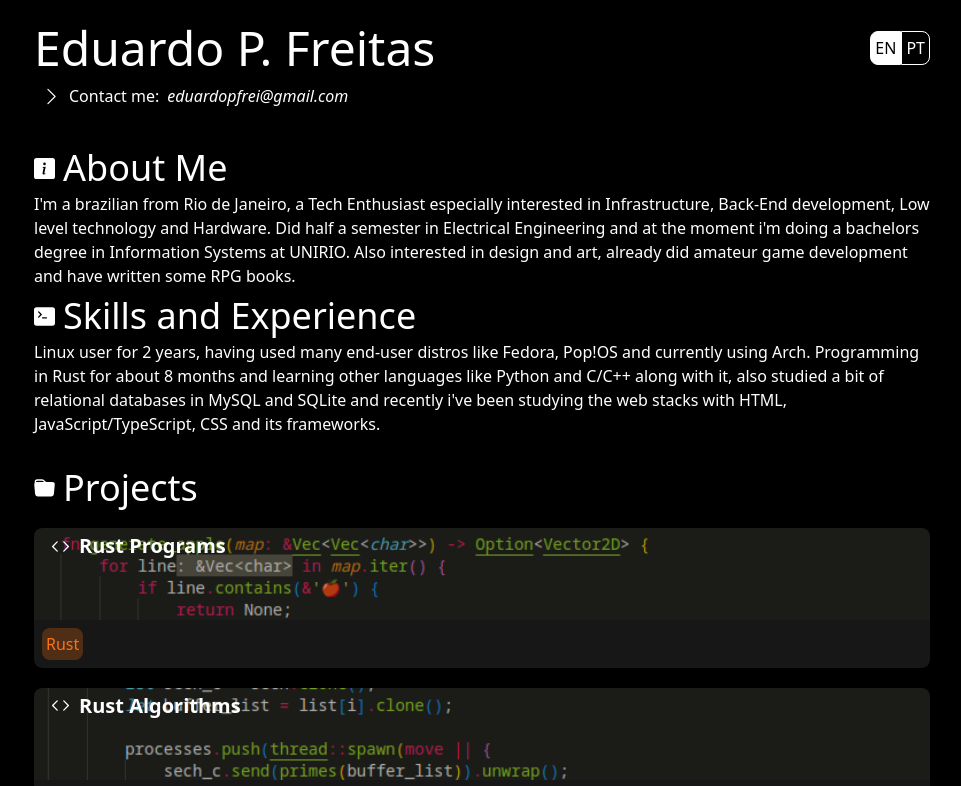
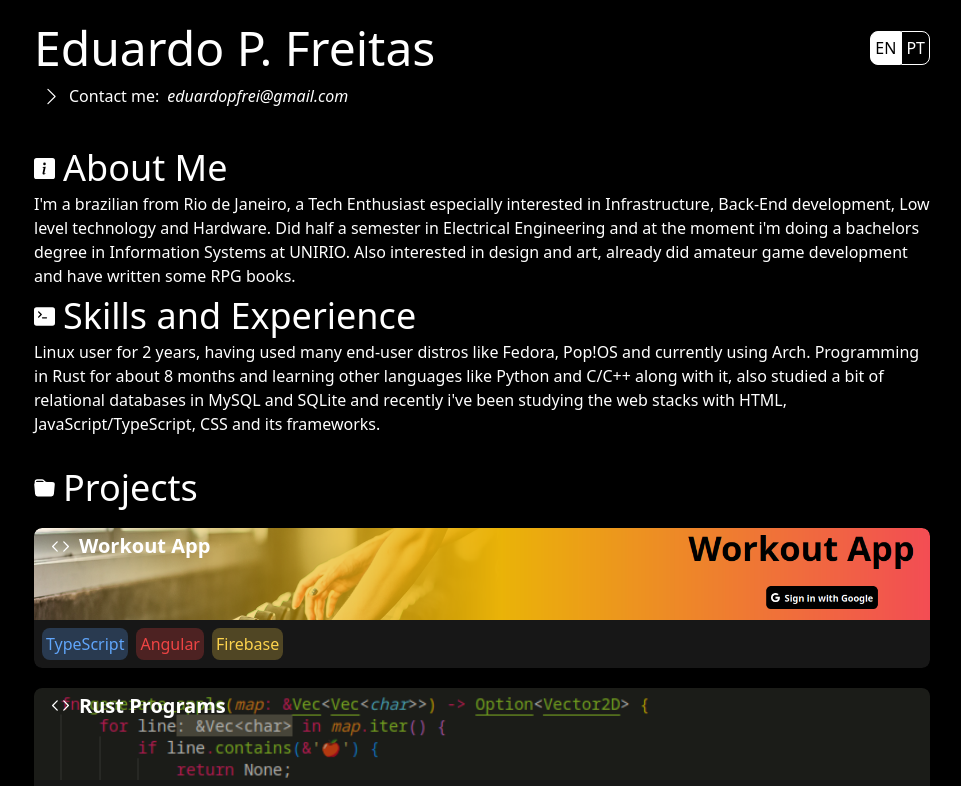
Before and after one commit to Edhet/eduardop, an Angular app: page / in a window 1280 px wide. Shown: the top 786 px of the page, without its empty margins (158-1119 px from the left). Built offline with nearby package versions, Linux system fonts and the light colour scheme.

Commit message:
Persistent language preferences  and content
Typo mistakes in portuguese corrected and new project added.

```diff
--- a/src/app/header/header.component.ts
+++ b/src/app/header/header.component.ts
@@ -1,4 +1,4 @@
-import { Component } from '@angular/core';
+import {Component, OnInit} from '@angular/core';
 import {FooterComponent} from "../footer/footer.component";
 import {AboutComponent} from "../about/about.component";
 import {ProjectCardComponent} from "../project-card/project-card.component";
@@ -10,7 +10,7 @@ import * as data from "../../assets/json/langstext.json";
   styleUrls: ['./header.component.css']
 })
 
-export class HeaderComponent {
+export class HeaderComponent implements OnInit {
   readonly active: string = "bg-white text-black";
   static _contactText: string = "Contact me";
   englishActive = true;
@@ -22,6 +22,11 @@ export class HeaderComponent {
   constructor() {
       this.enClass = this.active;
       this.ptClass = "";
+  }
+
+  ngOnInit() {
+    if (localStorage.getItem("lang") == "pt")
+      this.portuguese();
   }
 
   portuguese() {
@@ -37,6 +42,7 @@ export class HeaderComponent {
     ProjectCardComponent._projectsHeader = this.langstext.pt.ProjectsHeader;
     FooterComponent._footerText = this.langstext.pt.FooterText;
     document.documentElement.setAttribute('lang', 'pt');
+    localStorage.setItem("lang","pt");
   }
 
   english() {
@@ -52,6 +58,7 @@ export class HeaderComponent {
     ProjectCardComponent._projectsHeader = this.langstext.en.ProjectsHeader;
     FooterComponent._footerText = this.langstext.en.FooterText;
     document.documentElement.setAttribute('lang', 'en');
+    localStorage.setItem("lang","en");
   }
 
   get contactText(): string {
--- a/src/assets/json/langstext.json
+++ b/src/assets/json/langstext.json
@@ -11,7 +11,7 @@
   "pt": {
     "ContactText": "Entre em Contato",
     "AboutHeader": "Sobre mim",
-    "AboutParagraph": "Sou um brasileiro do Rio de Janeiro, entusiasta de tecnologia especialmente interessasdo em Infraestrutura, desenvolvimento Back-End, tecnologia de baixo nível e hardware, Cursei engenharia elétrica por meio semestre e no momento estou fazendo bacharelado em Sistemas de Informação na UNIRIO. também tenho interesse em design e arte, já fiz desenvolvimento de jogos amador e escrevi alguns livros de RPG.",
+    "AboutParagraph": "Sou um brasileiro do Rio de Janeiro, entusiasta de tecnologia especialmente interessado em Infraestrutura, desenvolvimento Back-End, tecnologia de baixo nível e hardware, Cursei engenharia elétrica por meio semestre e no momento estou fazendo bacharelado em Sistemas de Informação na UNIRIO. Também tenho interesse em design e arte, já fiz desenvolvimento de jogos amador e escrevi alguns livros de RPG.",
     "ExpHeader": "Habilidades e Experiência",
     "ExpParagraph":  "Usuário de Linux a dois anos, tendo usado muitas distros de usuário final como Fedora, Pop!OS e atualmente usando Arch, Programando em Rust por cerca de 8 meses e aprendendo outras linguagens como Python e C/C++ junto, também já estudei um pouco de banco de dados relacional com MySQL e SQLite e recentemente tenho estudado as web stacks com HTML, JavaScript/TypeScript, CSS e seus frameworks.",
     "ProjectsHeader": "Projetos",
--- a/src/assets/json/projects.json
+++ b/src/assets/json/projects.json
@@ -1,4 +1,14 @@
 {
+  "prj0": {
+    "name": "Workout App",
+    "image": "./assets/prj0.png",
+    "url": "https://edhet.github.io/workout-app/",
+    "languages": [
+      {"langName":  "TypeScript", "color": "text-blue-400", "bgColor":  "bg-blue-400/25"},
+      {"langName":  "Angular", "color": "text-red-500", "bgColor":  "bg-red-500/25"},
+      {"langName":  "Firebase", "color": "text-amber-300", "bgColor":  "bg-amber-300/25"}
+    ]
+  },
   "prj1": {
     "name": "Rust Programs",
     "image": "./assets/prj1.png",
--- a/tailwind.config.js
+++ b/tailwind.config.js
@@ -17,7 +17,9 @@ module.exports = {
     'text-blue-400',
     'bg-blue-400/25',
     'text-purple-600',
-    'bg-purple-600/25'
+    'bg-purple-600/25',
+    'text-amber-300',
+    'bg-amber-300/25',
   ],
   theme: {
     extend: {},
```
Also changed, not shown: src/assets/prj0.png (added).
